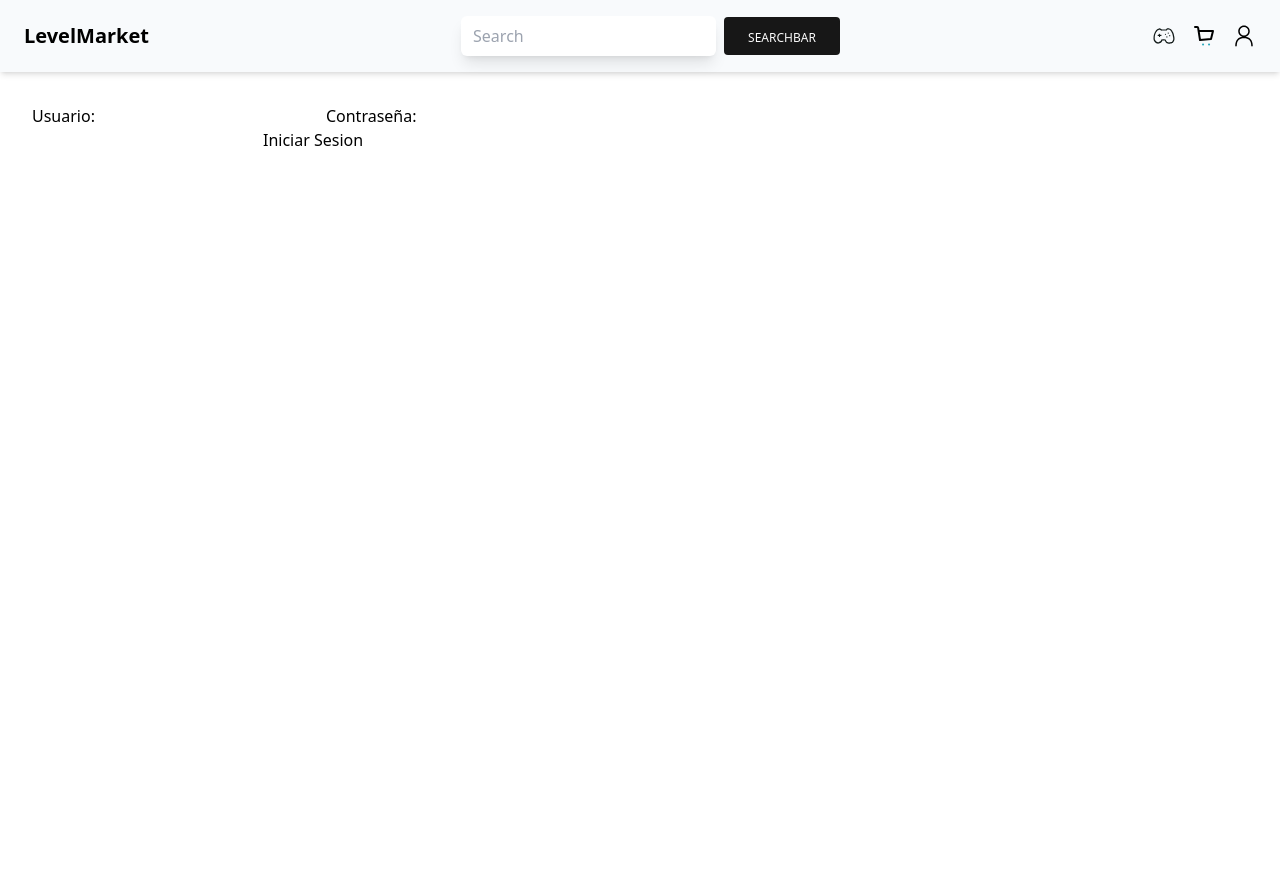
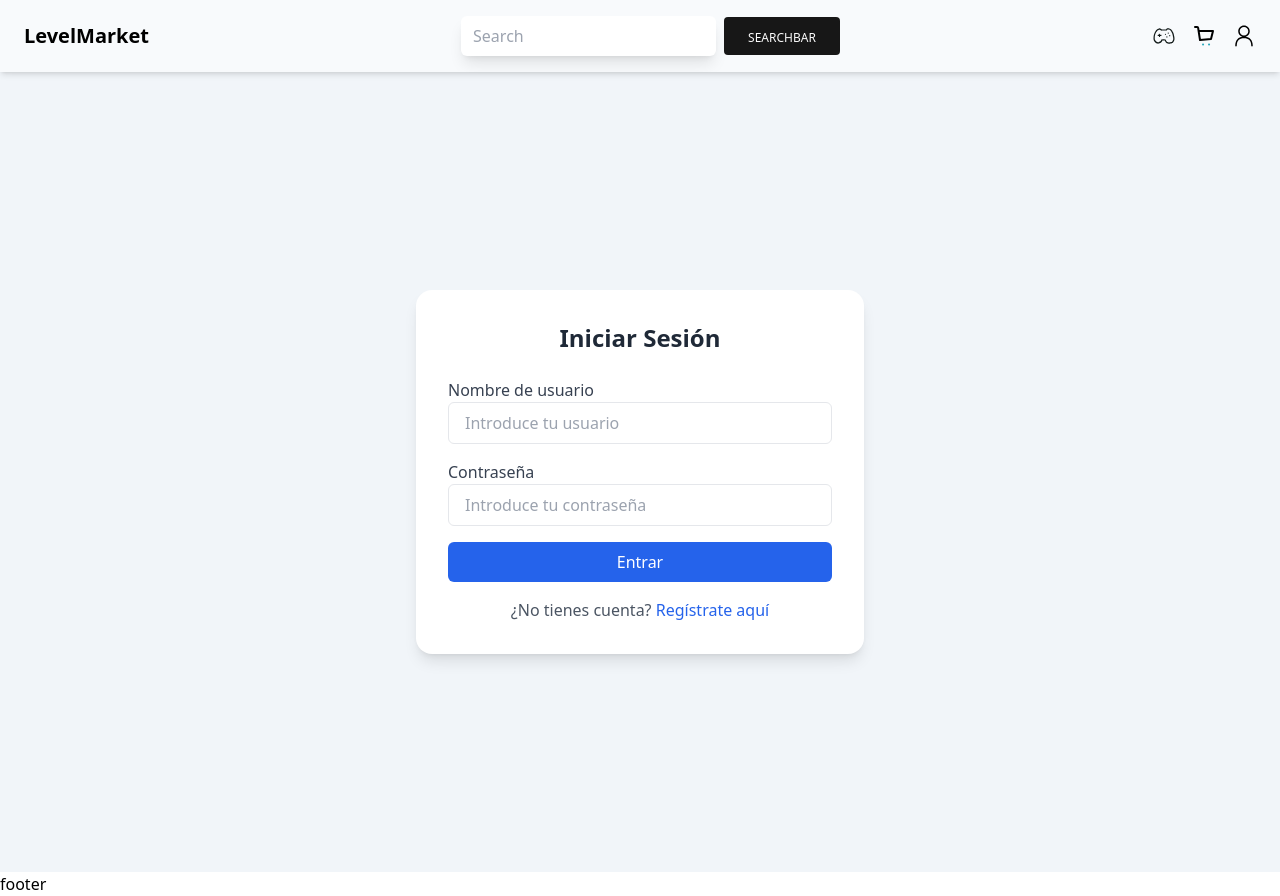
Before and after one commit to alerommic/levelMarket, a React (Vite) app in the folder levelMarket/: page /LogIn in a window 1280 px wide. Before the commit the page ends 800 px from the top, so only its background shows below. Built offline with nearby package versions, Linux system fonts and the light colour scheme.

Commit message:
estilando la pagina de login

```diff
--- a/levelMarket/src/Footer.jsx
+++ b/levelMarket/src/Footer.jsx
@@ -2,7 +2,7 @@ const Footer = () => {
   return (
 
   <div>
-
+    footer
   </div> );
 }
 
--- a/levelMarket/src/LogIn.jsx
+++ b/levelMarket/src/LogIn.jsx
@@ -1,18 +1,62 @@
-const LogIn = () => {
+import React, { useState } from 'react';
+import { Link } from 'react-router-dom';
+
+const Login = () => {
+  const [username, setUsername] = useState('');
+  const [password, setPassword] = useState('');
+
+  const handleSubmit = (e) => {
+    e.preventDefault();
+    fetch('http://localhost:8000/')
+    console.log('Login:', { username, password });
+
+  };
 
   return (
-    <div className="p-4 m-4 align-middle">
-      <form action="/submit-login" method="POST" className="w-1/2">
-            <label htmlFor="username">Usuario:</label>
-            <input type="text" id="username" name="username" required/>
-
-            <label htmlFor="password">Contraseña:</label>
-            <input type="password" id="password" name="password" required/>
-
-            <button>Iniciar Sesion</button>
+    <div className="min-h-screen flex items-center justify-center bg-slate-100">
+      <div className="bg-white p-8 rounded-2xl shadow-lg w-full max-w-md">
+        <h2 className="text-2xl font-bold mb-6 text-center text-gray-800">Iniciar Sesión</h2>
+        <form onSubmit={handleSubmit} className="space-y-4">
+          <div>
+            <label htmlFor="username" className="block text-gray-700">Nombre de usuario</label>
+            <input
+              type="text"
+              id="username"
+              value={username}
+              onChange={(e) => setUsername(e.target.value)}
+              className="w-full px-4 py-2 border rounded-md focus:outline-none focus:ring-2 focus:ring-blue-400"
+              placeholder="Introduce tu usuario"
+              required
+            />
+          </div>
+          <div>
+            <label htmlFor="password" className="block text-gray-700">Contraseña</label>
+            <input
+              type="password"
+              id="password"
+              value={password}
+              onChange={(e) => setPassword(e.target.value)}
+              className="w-full px-4 py-2 border rounded-md focus:outline-none focus:ring-2 focus:ring-blue-400"
+              placeholder="Introduce tu contraseña"
+              required
+            />
+          </div>
+          <button
+            type="submit"
+            className="w-full bg-blue-600 text-white py-2 rounded-md hover:bg-blue-700 transition"
+          >
+            Entrar
+          </button>
         </form>
+        <p className="mt-4 text-center text-gray-600">
+          ¿No tienes cuenta?{' '}
+          <Link to="/signup" className="text-blue-600 hover:underline">
+            Regístrate aquí
+          </Link>
+        </p>
+      </div>
     </div>
   );
-}
+};
 
-export default LogIn;
+export default Login;
```
Also changed, not shown: 2 other files (tests, documents, lock files or other folders).
